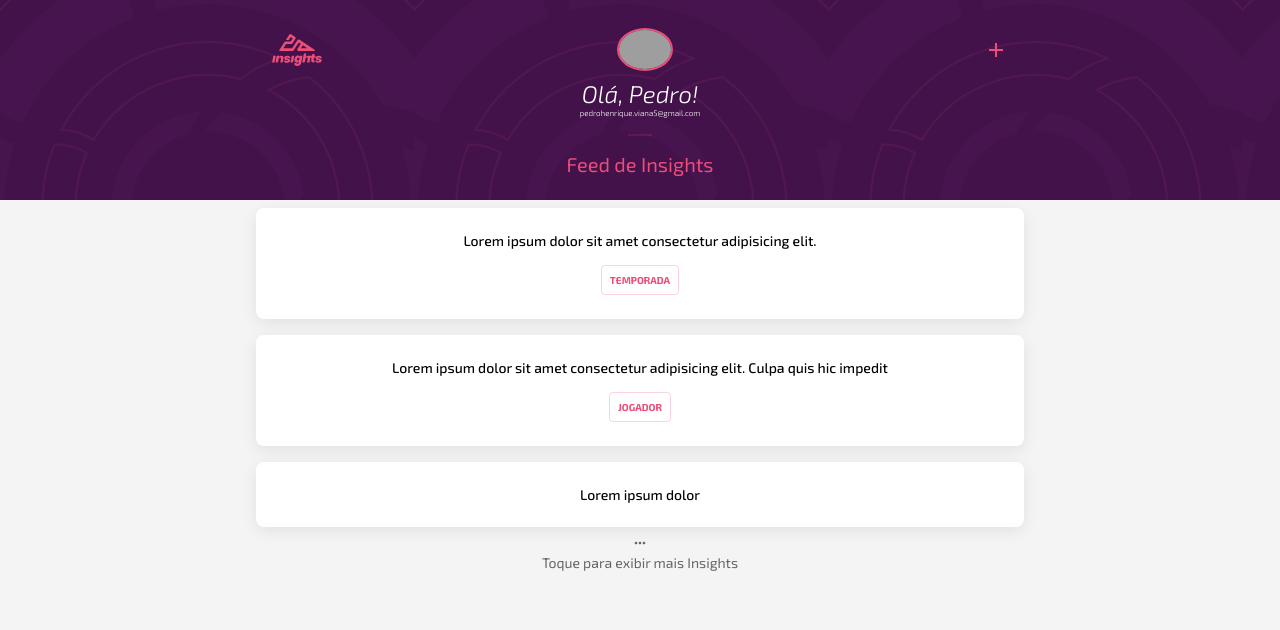
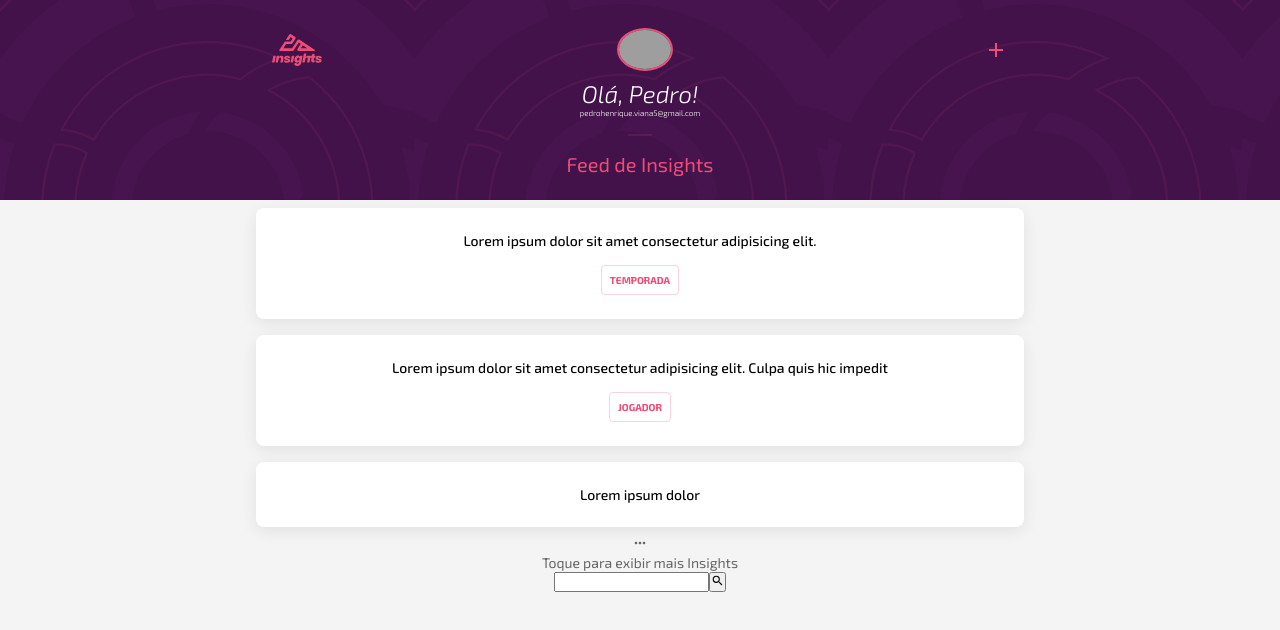
Before and after one commit to pedroviana71/insights, a React (Create React App) app: page / in a window 1280 px wide. Shown: the top 630 px of the page. Built offline with nearby package versions, Linux system fonts and the light colour scheme; grey boxes are pictures that could not be loaded.

Commit message:
implemented search on tags and description

```diff
--- a/src/components/feed/index.jsx
+++ b/src/components/feed/index.jsx
@@ -2,16 +2,46 @@ import { useState } from "react";
 import mockInsights from "../../data/mockInsights";
 import styles from "./index.module.css";
 import ShowMore from "./showMore";
+import { MdSearch } from "react-icons/md";
+
 const Feed = () => {
   const [showPerTime, setShowPerTime] = useState(3);
+  const [data, setData] = useState(mockInsights);
+  const [textInput, setTextInput] = useState("");
+  const [searchParam] = useState(["description", "tag"]);
 
   const handleShowMore = () => {
     setShowPerTime(showPerTime + 3);
   };
 
+  const handleChange = (e) => {
+    const value = e.target.value;
+    setTextInput(value);
+  };
+
+  const handleDelete = (e) => {
+    if (e.key === "Backspace") {
+      setData(mockInsights);
+    }
+  };
+
+  const handleSearch = () => {
+    const newData = data.filter((item) => {
+      return searchParam.some((newItem) => {
+        return (
+          item[newItem]
+            .toString()
+            .toLowerCase()
+            .indexOf(textInput.toLowerCase()) > -1
+        );
+      });
+    });
+    setData(newData);
+  };
+
   return (
     <div className={styles.feedContainer}>
-      {mockInsights.slice(0, showPerTime).map((insight) => {
+      {data.slice(0, showPerTime).map((insight) => {
         return (
           <div className={styles.cardItem} key={insight.id}>
             <p className={styles.description}>{insight.description}</p>
@@ -22,6 +52,12 @@ const Feed = () => {
       {showPerTime < mockInsights.length ? (
         <ShowMore handleShowMore={handleShowMore} />
       ) : null}
+      <div className={styles.search}>
+        <input type="text" onChange={handleChange} onKeyDown={handleDelete} />
+        <button className={styles.searchButton} onClick={handleSearch}>
+          <MdSearch className={styles.iconSearch} />
+        </button>
+      </div>
     </div>
   );
 };
--- a/src/data/mockInsights.js
+++ b/src/data/mockInsights.js
@@ -41,19 +41,19 @@ const mockInsights = [
   {
     id: 8,
     description:
-      "Lorem ipsum dolor sit amet consectetur adipisicing elit. Culpa quis hic impedit, voluptates eius modi debitis quam, ea eligendi tempore illo magni consequatur, cupiditate ducimus reprehenderit sapiente sit corrupti minimaapiente sit corrupti minima",
+      "Lorem ipsum dolor sit amet consectetur adipisicing elit. Culpa quis hic impedit, voluptates eius modi debitis quam, ea eligendi tempore illo magni consequatur, cupiditate ducimus reprehenderit sapiente sit corrupti minimaapiente sit corrupti minima oiii",
     tag: "Jogador",
   },
   {
     id: 9,
     description:
-      "Lorem ipsum dolor sit amet consectetur adipisicing elit. Culpa quis hic impedit, voluptates eius modi debitis quam, ea eligendi tempore illo magni consequatur, cupiditate ducimus reprehenderit sapiente sit corrupti minima!",
+      "Lorem ipsum dolor sit amet consectetur adipisicing elit. Culpa quis hic impedit, voluptates eius modi debitis quam, ea eligendi tempore illo magni consequatur, cupiditate ducimus reprehenderit sapiente sit corrupti minima! teste",
     tag: "Temporada",
   },
   {
     id: 10,
     description:
-      "Lorem ipsum dolor sit amet consectetur adipisicing elit. Culpa quis hic",
+      "Lorem ipsum dolor sit amet consectetur adipisicing elit. Culpa quis hic pedro",
     tag: "Histórico",
   },
 ];
```
